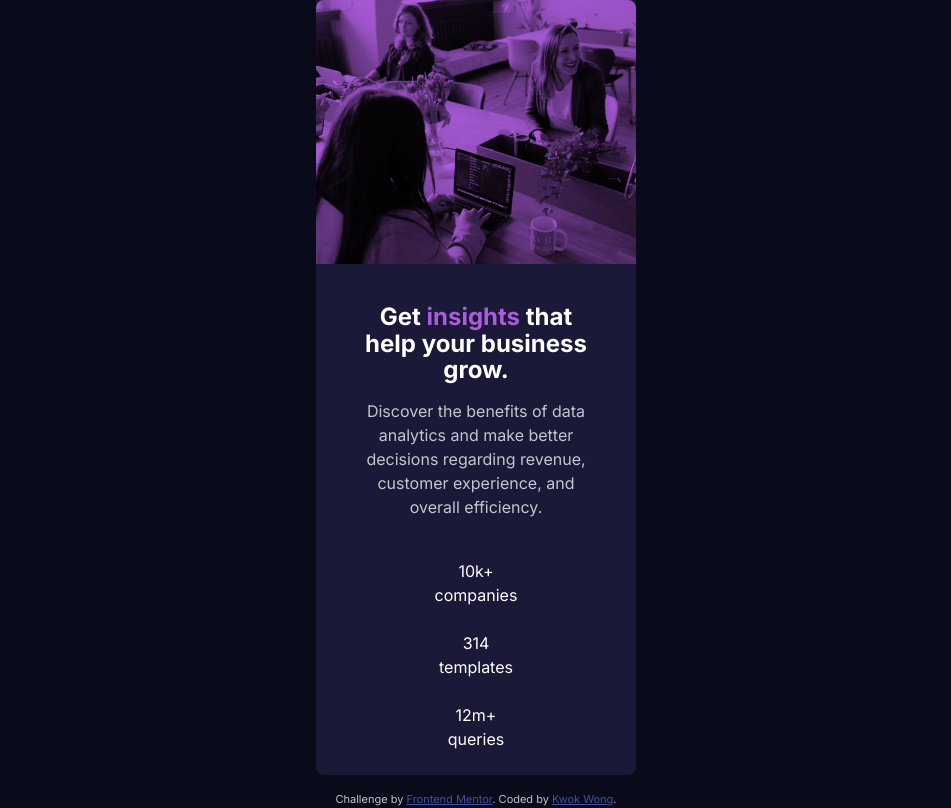
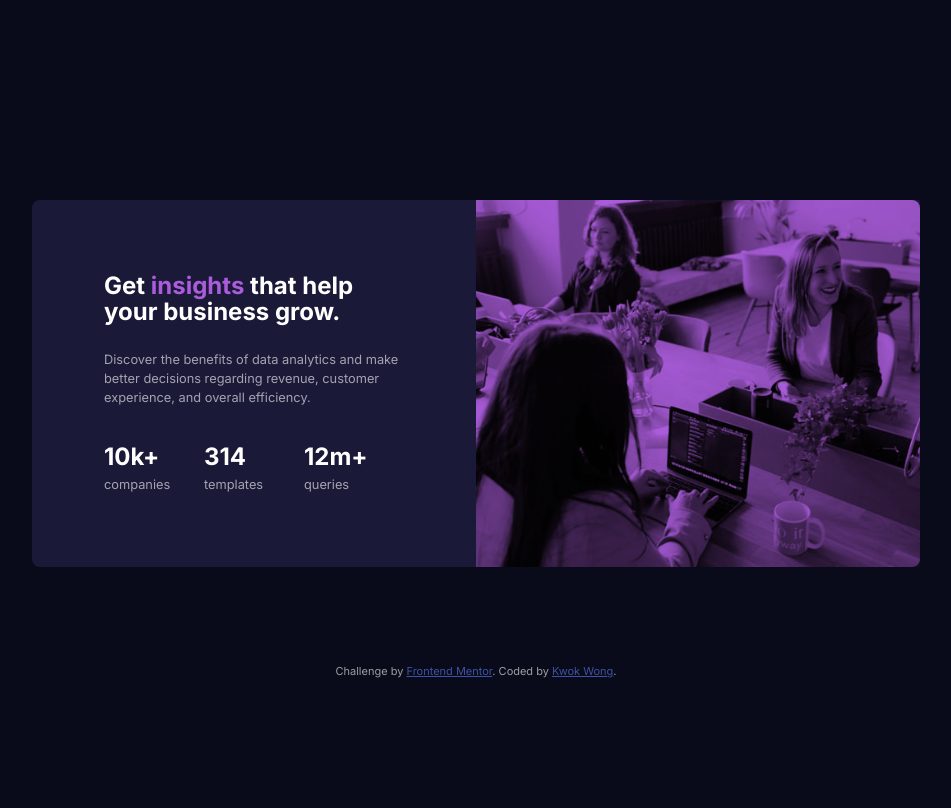
Before and after one commit to kwokkw/stats-preview-card-component-main, a plain HTML site: page index.html in a window 1280 px wide. Shown: the whole page, without its empty margins (164-1115 px from the left). Drawn offline with Linux system fonts and the light colour scheme.

Commit message:
final commit

```diff
--- a/css/style.css
+++ b/css/style.css
@@ -54,6 +54,9 @@ img {
 
     --ff-lexend-deca: "Lexend Deca", sans-serif;
     --ff-inter: "Inter", sans-serif;
+
+    /* || BORDER */
+    --border-radius: 0.5rem;
 }
 
 /* GENRAL STYLE */
@@ -62,8 +65,6 @@ body {
     font-family: var(--ff-inter);
     background-color: var(--main-background);
     color: white;
-    display: grid;
-    place-content: center;
     text-align: center;
 
 }
@@ -73,21 +74,23 @@ body {
 .card-container {
     max-width: 20rem;
     background-color: var(--card-background);
-    border-radius: 0 0 0.5rem 0.5rem;
+    border-radius: 0 0 var(--border-radius) var(--border-radius);
+    margin: 5rem auto 5rem;
 }
 
 .text-container {
-    padding: 2.5rem 3rem 1.5rem;
+    padding: 2.5rem 2.5rem 1.5rem;
+    font-size: 0.8rem;
 }
 
 .mix-blend-mode {
     background-color: var(--accent);
-    border-radius: 0.5rem 0.5rem 0 0;
+    border-radius: var(--border-radius) var(--border-radius) 0 0;
 }
 
 ul {
     list-style: none;
-    margin-top: 2.5rem;
+    margin-top: 1rem;
     display: grid;
     row-gap: 1.5rem;
 }
@@ -111,15 +114,65 @@ h1 {
     color: var(--accent);
 }
 
-p {
-    color: var(--main-paragraph);
+p,
+li {
+    color: var(--stat-headings);
     margin-top: 1rem;
 }
 
 li span {
     display: block;
+    font-weight: var(--fw-700);
+    font-size: 1.5rem;
+    color: var(--main-heading-stats);
 }
 
 .attribution a {
     color: hsl(228, 45%, 44%);
 }
+
+/* || MEDIA QUERIES */
+
+@media screen and (min-width: 64rem)  {
+    body {
+        display: grid;
+        place-content: center;
+    }
+
+    .card-container {
+        display: grid;
+        grid-template-columns: 1fr 1fr;
+
+        max-width: 55.5rem;
+        border-radius: var(--border-radius) 0 0 var(--border-radius);
+    }
+
+    .mix-blend-mode {
+        border-radius: 0 var(--border-radius) var(--border-radius) 0;
+        /* grid-row-start, grid-column-start, grid-row-end and the grid-column-end properties. */
+        grid-area: 1/ 2/ 2/ 3;
+    }
+
+    .text-container {
+        /* grid-row-start, grid-column-start, grid-row-end and the grid-column-end properties. */
+        grid-area: 1/ 1/ 2/ 2;
+        text-align: left;
+        padding: 4.5rem;
+        display: grid;
+        place-content: center;
+    }
+
+    h1 {
+        font-weight: var(--fw-700);
+        font-size: 1.5rem;
+    }
+
+    .text-container p {
+        margin-top: 1.5rem;
+    }
+
+    ul {
+        display: grid;
+        grid-template-columns: 1fr 1fr 1fr;
+    }
+}
--- a/index.html
+++ b/index.html
@@ -18,7 +18,7 @@
     <section class="card-container">
       <div class="mix-blend-mode">
         <picture>
-          <source media="(min-width: 48rem)" srcset="images/image-header-desktop.jpg">
+          <source media="(min-width: 64rem)" srcset="images/image-header-desktop.jpg">
           <img src="images/image-header-mobile.jpg" alt="" width="654" height="480">
         </picture>
       </div>
```
Also changed, not shown: 1 other file.
